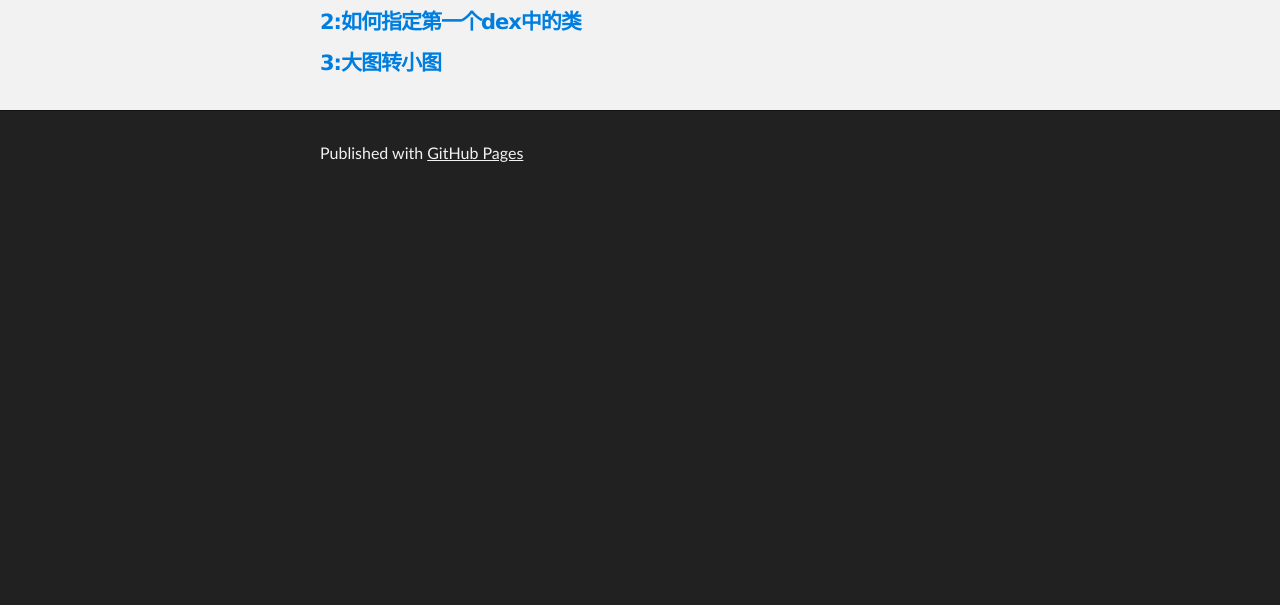
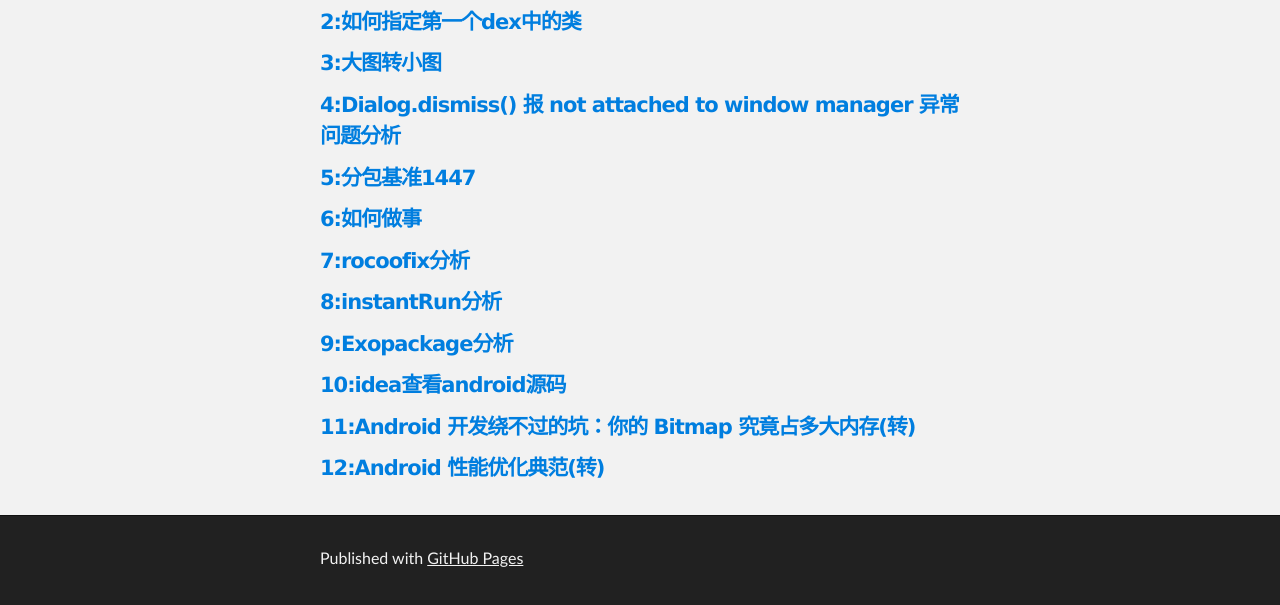
Before and after one commit to shoyu666/shoyu666.github.io, a plain HTML site: page index.html in a window 1280 px wide. Shown: the part 413-1018 px from the top of the page. Before the commit the page ends 800 px from the top, so only its background shows below. Drawn offline with Linux system fonts and the light colour scheme.

Commit message:
Replace master branch with page content via GitHub

```diff
--- a/index.html
+++ b/index.html
@@ -42,6 +42,42 @@
 <h4>
 <a id="3大图转小图" class="anchor" href="#3%E5%A4%A7%E5%9B%BE%E8%BD%AC%E5%B0%8F%E5%9B%BE" aria-hidden="true"><span aria-hidden="true" class="octicon octicon-link"></span></a><a href="https://github.com/shoyu666/shoyu666.github.io/blob/master/bigImageToSmall.md">3:大图转小图</a>
 </h4>
+
+<h4>
+<a id="4dialogdismiss-报-not-attached-to-window-manager-异常问题分析" class="anchor" href="#4dialogdismiss-%E6%8A%A5-not-attached-to-window-manager-%E5%BC%82%E5%B8%B8%E9%97%AE%E9%A2%98%E5%88%86%E6%9E%90" aria-hidden="true"><span aria-hidden="true" class="octicon octicon-link"></span></a><a href="https://github.com/shoyu666/shoyu666.github.io/blob/master/not_attached_to_window_manager.md">4:Dialog.dismiss() 报 not attached to window manager 异常问题分析</a>
+</h4>
+
+<h4>
+<a id="5分包基准1447" class="anchor" href="#5%E5%88%86%E5%8C%85%E5%9F%BA%E5%87%861447" aria-hidden="true"><span aria-hidden="true" class="octicon octicon-link"></span></a><a href="https://github.com/shoyu666/shoyu666.github.io/blob/master/%E5%88%86%E5%8C%85%E5%9F%BA%E5%87%861447.md">5:分包基准1447</a>
+</h4>
+
+<h4>
+<a id="6如何做事" class="anchor" href="#6%E5%A6%82%E4%BD%95%E5%81%9A%E4%BA%8B" aria-hidden="true"><span aria-hidden="true" class="octicon octicon-link"></span></a><a href="https://github.com/shoyu666/shoyu666.github.io/blob/master/%E5%A6%82%E4%BD%95%E5%81%9A%E4%BA%8B.md">6:如何做事</a>
+</h4>
+
+<h4>
+<a id="7rocoofix分析" class="anchor" href="#7rocoofix%E5%88%86%E6%9E%90" aria-hidden="true"><span aria-hidden="true" class="octicon octicon-link"></span></a><a href="https://github.com/shoyu666/shoyu666.github.io/blob/master/rocoofixAnalysis.md">7:rocoofix分析</a>
+</h4>
+
+<h4>
+<a id="8instantrun分析" class="anchor" href="#8instantrun%E5%88%86%E6%9E%90" aria-hidden="true"><span aria-hidden="true" class="octicon octicon-link"></span></a><a href="https://github.com/shoyu666/shoyu666.github.io/blob/master/instantRun%E5%88%86%E6%9E%90.md">8:instantRun分析</a>
+</h4>
+
+<h4>
+<a id="9exopackage分析" class="anchor" href="#9exopackage%E5%88%86%E6%9E%90" aria-hidden="true"><span aria-hidden="true" class="octicon octicon-link"></span></a><a href="https://github.com/shoyu666/shoyu666.github.io/blob/master/Exopackage%E5%88%86%E6%9E%90.md">9:Exopackage分析</a>
+</h4>
+
+<h4>
+<a id="10idea查看android源码" class="anchor" href="#10idea%E6%9F%A5%E7%9C%8Bandroid%E6%BA%90%E7%A0%81" aria-hidden="true"><span aria-hidden="true" class="octicon octicon-link"></span></a><a href="https://github.com/shoyu666/shoyu666.github.io/blob/master/idea%E6%9F%A5%E7%9C%8Bandroid%E6%BA%90%E7%A0%81.md">10:idea查看android源码</a>
+</h4>
+
+<h4>
+<a id="11android-开发绕不过的坑你的-bitmap-究竟占多大内存转" class="anchor" href="#11android-%E5%BC%80%E5%8F%91%E7%BB%95%E4%B8%8D%E8%BF%87%E7%9A%84%E5%9D%91%E4%BD%A0%E7%9A%84-bitmap-%E7%A9%B6%E7%AB%9F%E5%8D%A0%E5%A4%9A%E5%A4%A7%E5%86%85%E5%AD%98%E8%BD%AC" aria-hidden="true"><span aria-hidden="true" class="octicon octicon-link"></span></a><a href="http://bugly.qq.com/bbs/forum.php?mod=viewthread&amp;tid=498">11:Android 开发绕不过的坑：你的 Bitmap 究竟占多大内存(转)</a>
+</h4>
+
+<h4>
+<a id="12android-性能优化典范转" class="anchor" href="#12android-%E6%80%A7%E8%83%BD%E4%BC%98%E5%8C%96%E5%85%B8%E8%8C%83%E8%BD%AC" aria-hidden="true"><span aria-hidden="true" class="octicon octicon-link"></span></a><a href="http://geek.csdn.net/news/detail/106513">12:Android 性能优化典范(转)</a>
+</h4>
       </section>
     </div>
 
--- a/params.json
+++ b/params.json
@@ -1,6 +1,6 @@
 {
   "name": "学习笔记",
   "tagline": "shoyu666笔记",
-  "body": "# 整理分享https://shoyu666.github.io/\r\n####<a href=\"https://github.com/shoyu666/shoyu666.github.io/blob/master/rocoofixAnalysis.md\">1:rocoofix原理分析</a>\r\n####<a href=\"https://github.com/shoyu666/shoyu666.github.io/blob/master/custom_dex.md\">2:如何指定第一个dex中的类</a>\r\n####<a href=\"https://github.com/shoyu666/shoyu666.github.io/blob/master/bigImageToSmall.md\">3:大图转小图</a>\r\n",
+  "body": "# 整理分享https://shoyu666.github.io/\r\n####<a href=\"https://github.com/shoyu666/shoyu666.github.io/blob/master/rocoofixAnalysis.md\">1:rocoofix原理分析</a>\r\n####<a href=\"https://github.com/shoyu666/shoyu666.github.io/blob/master/custom_dex.md\">2:如何指定第一个dex中的类</a>\r\n####<a href=\"https://github.com/shoyu666/shoyu666.github.io/blob/master/bigImageToSmall.md\">3:大图转小图</a>\r\n####<a href=\"https://github.com/shoyu666/shoyu666.github.io/blob/master/not_attached_to_window_manager.md\">4:Dialog.dismiss() 报 not attached to window manager 异常问题分析</a>\r\n####<a href=\"https://github.com/shoyu666/shoyu666.github.io/blob/master/分包基准1447.md\">5:分包基准1447</a>\r\n####<a href=\"https://github.com/shoyu666/shoyu666.github.io/blob/master/如何做事.md\">6:如何做事</a>\r\n####<a href=\"https://github.com/shoyu666/shoyu666.github.io/blob/master/rocoofixAnalysis.md\">7:rocoofix分析</a>\r\n####<a href=\"https://github.com/shoyu666/shoyu666.github.io/blob/master/instantRun分析.md\">8:instantRun分析</a>\r\n####<a href=\"https://github.com/shoyu666/shoyu666.github.io/blob/master/Exopackage分析.md\">9:Exopackage分析</a>\r\n####<a href=\"https://github.com/shoyu666/shoyu666.github.io/blob/master/idea查看android源码.md\">10:idea查看android源码</a>\r\n####<a href=\"http://bugly.qq.com/bbs/forum.php?mod=viewthread&tid=498\">11:Android 开发绕不过的坑：你的 Bitmap 究竟占多大内存(转)</a>\r\n####<a href=\"http://geek.csdn.net/news/detail/106513\">12:Android 性能优化典范(转)</a>\r\n\r\n",
   "note": "Don't delete this file! It's used internally to help with page regeneration."
 }
```
